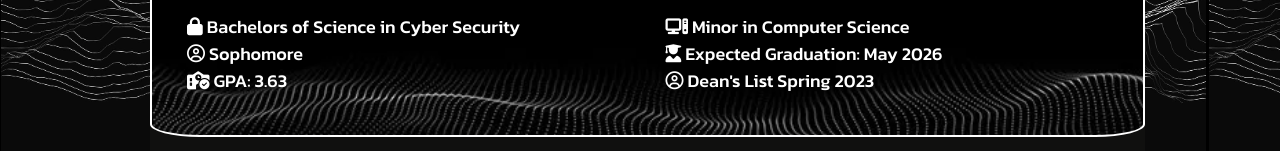
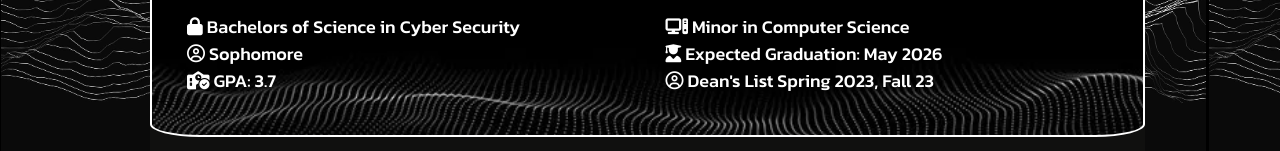
Before and after one commit to rhawk117/rhawk117.github.io, a website: page ryan_web/views/education.html in a window 1280 px wide. Shown: the part 411-562 px from the top of the page. Drawn offline with Linux system fonts and the light colour scheme; files whose address does not match are found by name; a web font is replaced by a local one.

Commit message:
Update education.html
Updated information on Education page

```diff
--- a/ryan_web/views/education.html
+++ b/ryan_web/views/education.html
@@ -76,11 +76,11 @@
                         </li>
                         <li>
                             <i class="fa-solid fa-school-circle-check"></i>
-                            GPA: 3.63
+                            GPA: 3.7
                         </li>
                         <li>
                             <i class="fa-regular fa-circle-user"></i>
-                            Dean's List Spring 2023
+                            Dean's List Spring 2023, Fall 23
                         </li>
                     </ul>
                 </div>
```
